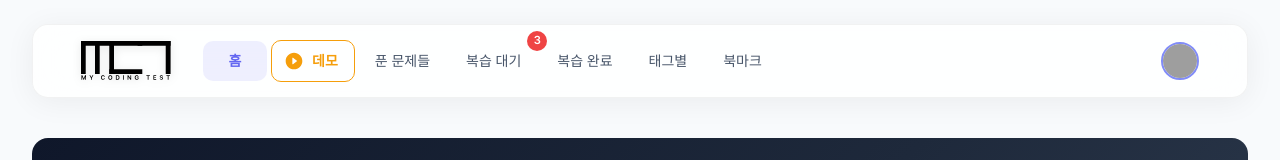
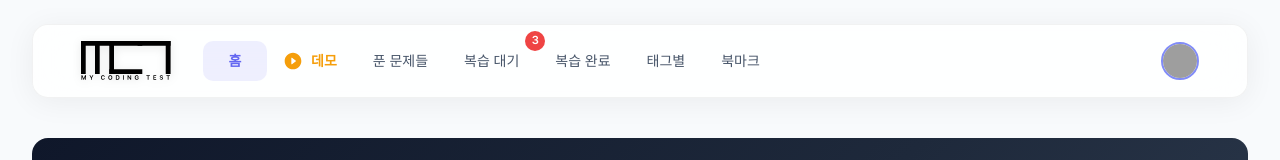
Before and after one commit to zzoe2346/MyCodingTest_FE, a React (Vite) app: page / in a window 1280 px wide. Shown: the top 160 px of the page. Built offline with nearby package versions, Linux system fonts and the light colour scheme; grey boxes are pictures that could not be loaded; a web font is replaced by a local one.

Commit message:
style: AppBar 데모 버튼 다른 버튼과 통일감 있도록 개선

```diff
--- a/src/components/AppBar.tsx
+++ b/src/components/AppBar.tsx
@@ -203,16 +203,15 @@ const NavigationButtons = () => {
                                 fontWeight: 600,
                                 textTransform: 'none',
                                 background: active
-                                    ? 'linear-gradient(135deg, #f59e0b 0%, #f97316 100%)'
+                                    ? 'linear-gradient(135deg, #f59f0bb1 0%, #f97416a9 100%)'
                                     : 'transparent',
                                 color: active ? 'white' : '#f59e0b',
-                                border: active ? 'none' : '1.5px solid #f59e0b',
-                                boxShadow: active ? '0 4px 14px rgba(245, 158, 11, 0.35)' : 'none',
+                                // border: active ? 'none' : '1.5px solid #f59e0b',
+                                // boxShadow: active ? '0 4px 14px rgba(245, 158, 11, 0.35)' : 'none',
                                 '&:hover': {
-                                    background: 'linear-gradient(135deg, #f59e0b 0%, #f97316 100%)',
+                                    background: 'linear-gradient(135deg, #f59f0bb1 0%, #f97416a9 100%)',
                                     color: 'white',
-                                    transform: 'translateY(-1px)',
-                                    boxShadow: '0 4px 14px rgba(245, 158, 11, 0.35)',
+                                    // boxShadow: '0 4px 14px rgba(245, 158, 11, 0.35)',
                                 }
                             }}
                         >
```
